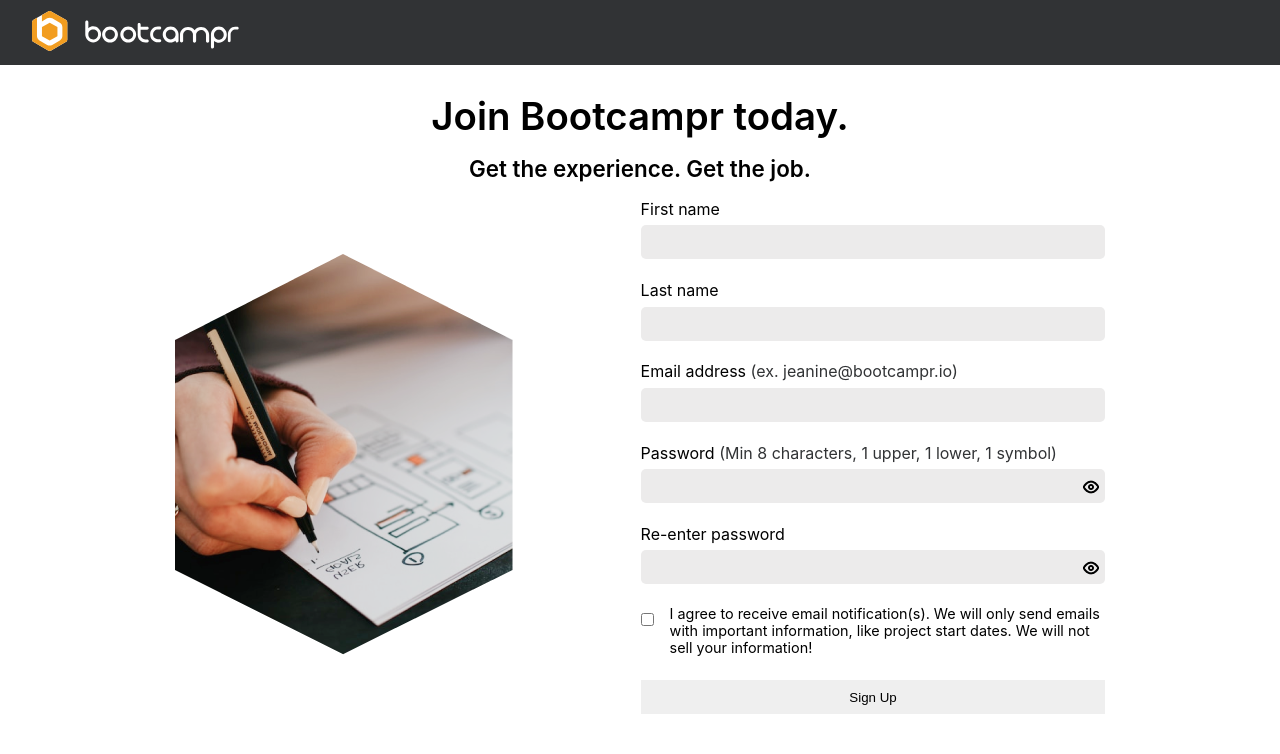
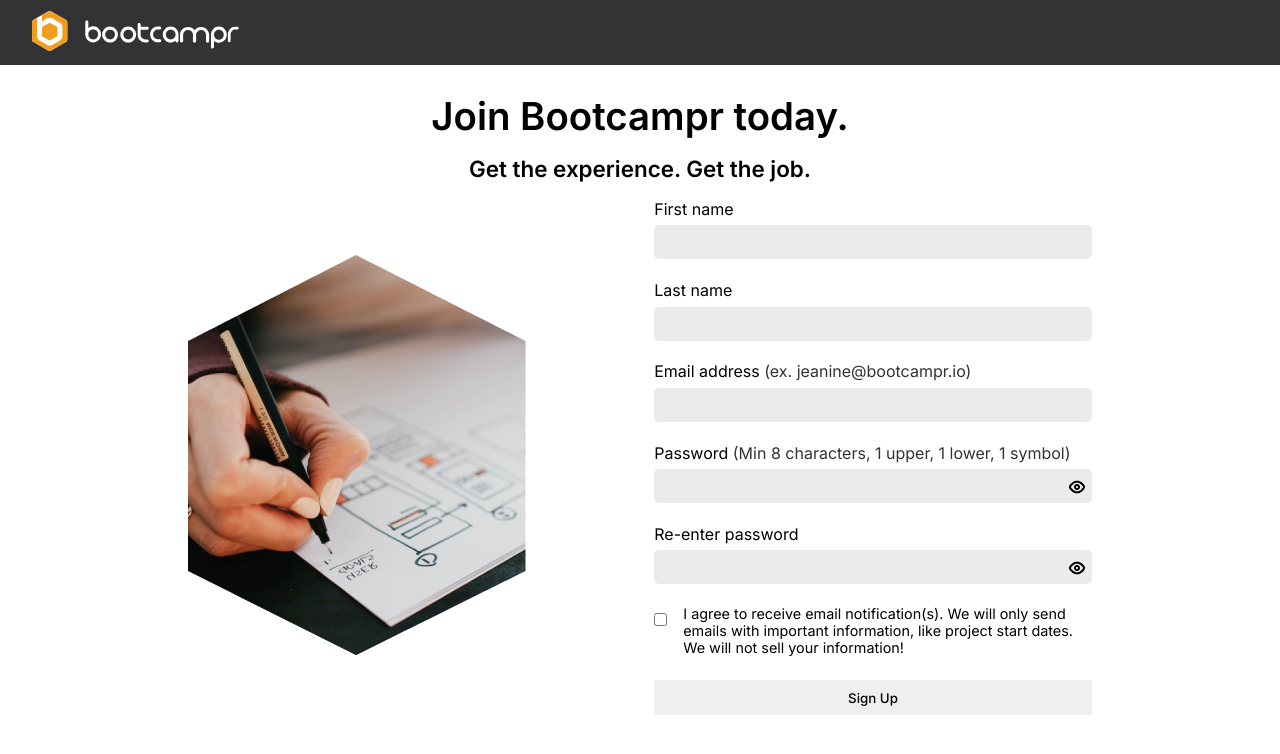
Before and after one commit to yeezick/bootcampr-assessment, a React (Create React App) app in the folder frontend/: page /sign-up in a window 1280 px wide. Shown: the top 754 px of the page. Built offline with nearby package versions, Linux system fonts and the light colour scheme.

Commit message:
style: imported the Inter font family used in Figma styling

```diff
--- a/frontend/public/index.html
+++ b/frontend/public/index.html
@@ -10,6 +10,9 @@
       content="Web site created using create-react-app"
     />
     <link rel="apple-touch-icon" href="%PUBLIC_URL%/logo192.png" />
+    <link rel="preconnect" href="https://fonts.googleapis.com">
+<link rel="preconnect" href="https://fonts.gstatic.com" crossorigin>
+<link href="https://fonts.googleapis.com/css2?family=Inter:wght@400;500;600;700;800;900&display=swap" rel="stylesheet">
     <!--
       manifest.json provides metadata used when your web app is installed on a
       user's mobile device or desktop. See https://developers.google.com/web/fundamentals/web-app-manifest/
--- a/frontend/src/index.css
+++ b/frontend/src/index.css
@@ -2,6 +2,7 @@
   box-sizing: border-box;
   padding: 0;
   margin: 0;
+  font-family: 'Inter', sans-serif;
 }
 body {
   margin: 0;
--- a/frontend/src/screens/Signup/Signup.scss
+++ b/frontend/src/screens/Signup/Signup.scss
@@ -73,7 +73,7 @@ label :is(.email,.password){
 }
 .checkbox-text{
     font-size: 0.9rem;
-    max-width: 48ch;
+    max-width: 45ch;
 }
 
 button{
```
